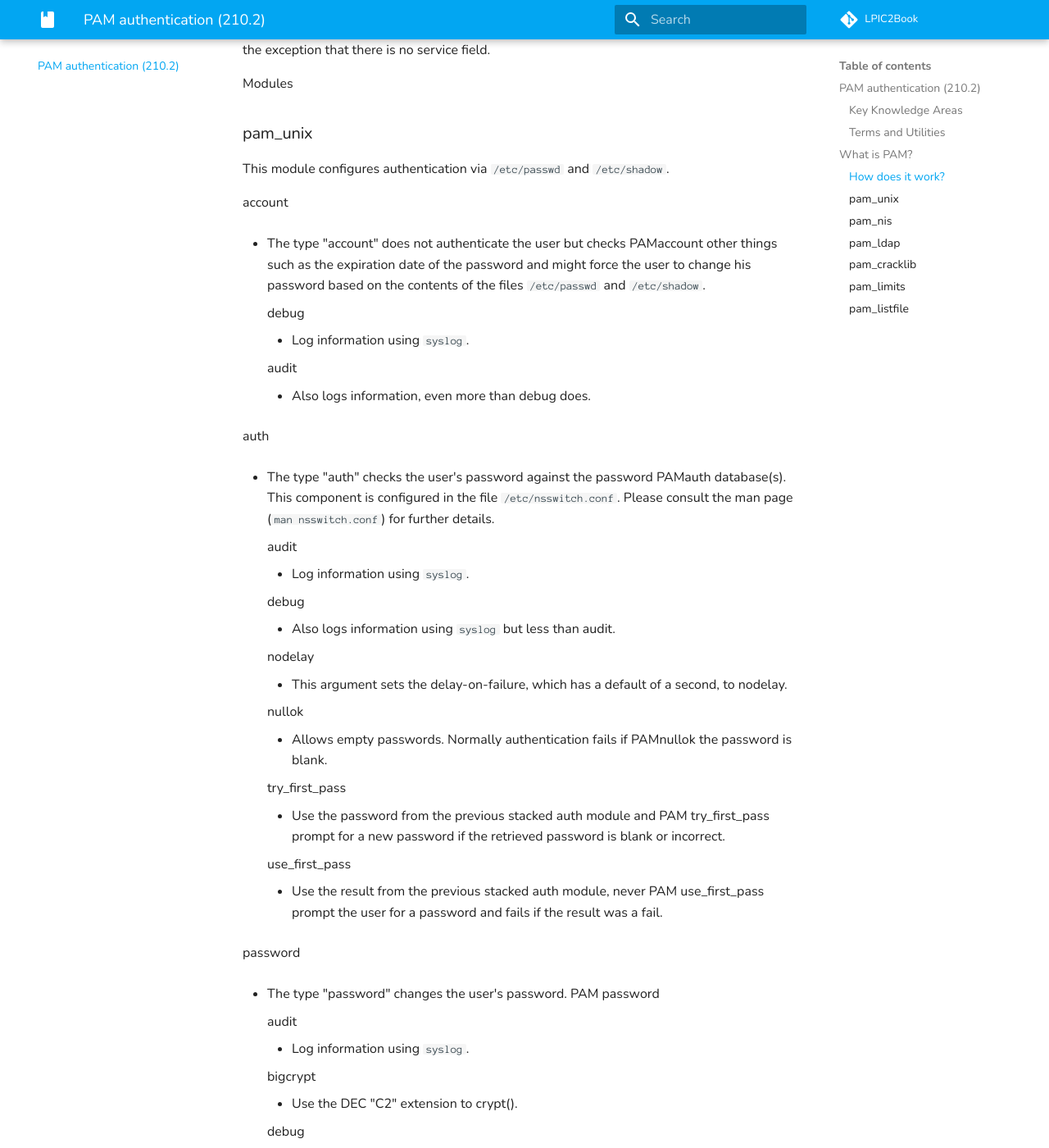
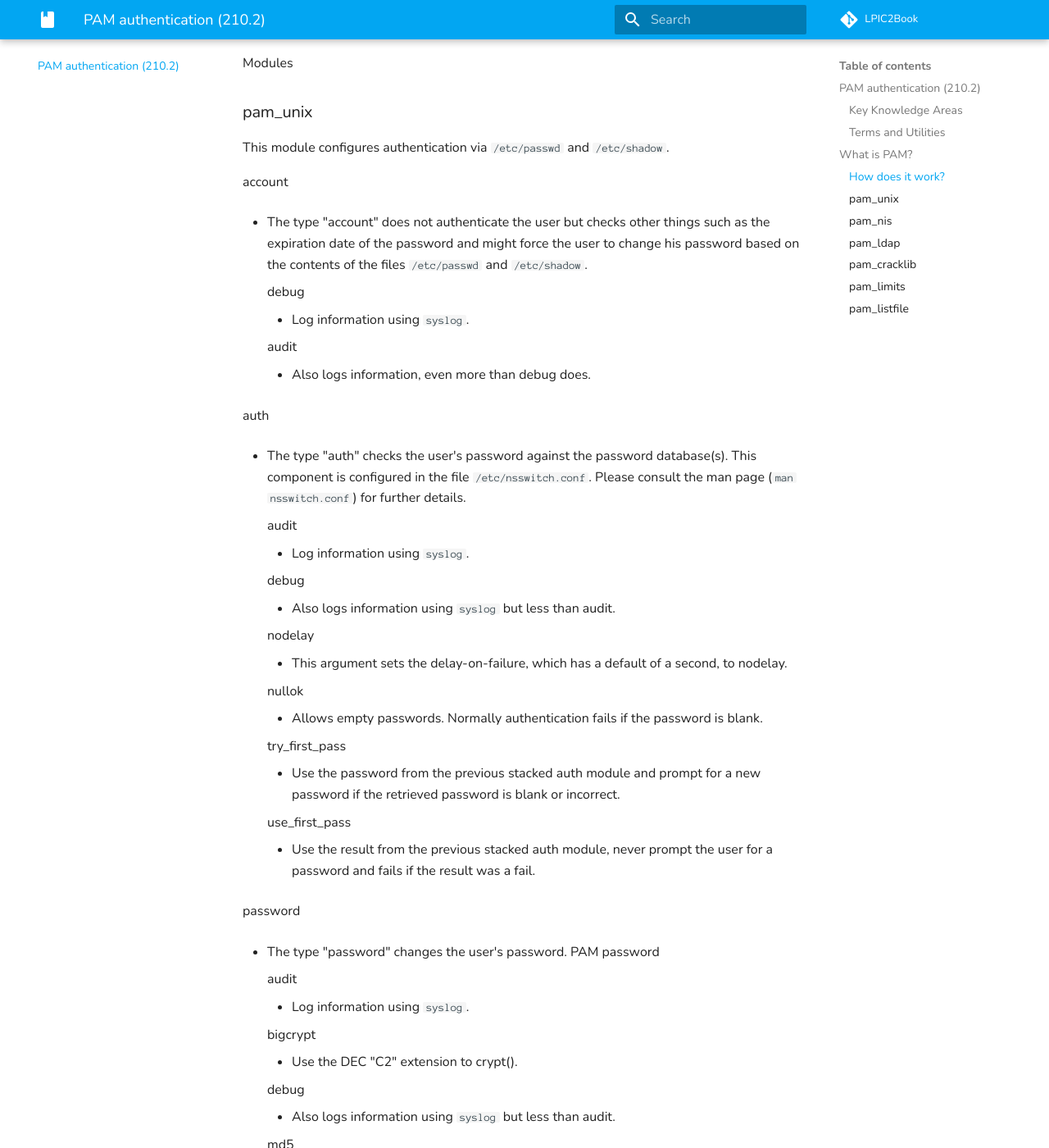
Before and after one commit to lpic2book/src, an MkDocs documentation site: the page built from docs/lpic2.210.2.md, in a window 1280 px wide and 1400 px high, scrolled down 2577 px. Shown: the whole window at 82% size. Built offline with MkDocs 1.6.1 and Material for MkDocs 9.7.7, drawn with Linux system fonts in a browser that asks for light colours; comment, search, counter and statistics services are not loaded; some of the changed text lies outside the part shown.

Commit message:
Remove all unrelated "PAM..." occurrences
I'm sorry I did not include it in my first commit, but I kept noticing more of these. sometimes they were followed immediately by newlines which I did not remove.

```diff
--- a/docs/lpic2.210.2.md
+++ b/docs/lpic2.210.2.md
@@ -132,7 +131,7 @@ This module configures authentication via `/etc/passwd` and
 account
 
 -   The type "account" does not authenticate the user but checks
-    PAMaccount other things such as the expiration date of the password
+    other things such as the expiration date of the password
     and might force the user to change his password based on the
     contents of the files `/etc/passwd` and `/etc/shadow`.
 
@@ -147,7 +146,7 @@ account
 auth
 
 -   The type "auth" checks the user's password against the password
-    PAMauth database(s). This component is configured in the file
+    database(s). This component is configured in the file
     `/etc/nsswitch.conf`. Please consult the man page
     (`man nsswitch.conf`) for further details.
 
@@ -167,18 +166,18 @@ auth
     nullok
 
     -   Allows empty passwords. Normally authentication fails if
-        PAMnullok the password is blank.
+        the password is blank.
 
     try\_first\_pass
 
-    -   Use the password from the previous stacked auth module and PAM
-        try\_first\_pass prompt for a new password if the retrieved
+    -   Use the password from the previous stacked auth module and
+        prompt for a new password if the retrieved
         password is blank or incorrect.
 
     use\_first\_pass
 
-    -   Use the result from the previous stacked auth module, never PAM
-        use\_first\_pass prompt the user for a password and fails if the
+    -   Use the result from the previous stacked auth module, never
+        prompt the user for a password and fails if the
         result was a fail.
 
 password
```
Also changed, not shown: other parts of docs/lpic2.210.2.md (+8 -9 lines).
